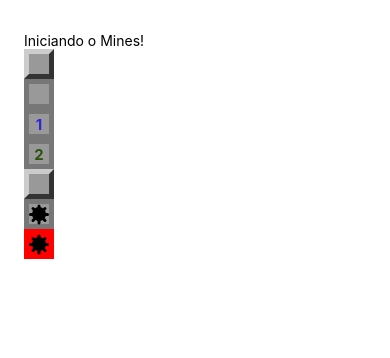
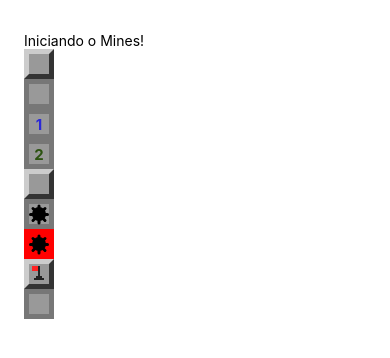
Before and after one commit to heitorado/react_mines, a React Native app: screen / in a window 390 px wide. Shown: the top 358 px of the page. Built offline with nearby package versions, Linux system fonts and the light colour scheme; what react-native would draw is missing.

Commit message:
Add Flag component

```diff
--- a/App.js
+++ b/App.js
@@ -42,6 +42,9 @@
                 <Field mined/>
                 <Field mined opened/>
                 <Field mined opened exploded/>
+                <Field flagged/>
+                <Field flagged opened/>
+
               </View>
             </View>
           </ScrollView>
--- a/src/components/Field.js
+++ b/src/components/Field.js
@@ -1,15 +1,17 @@
 import React from 'react';
 import { View, StyleSheet, Text } from 'react-native'
 import Mine from './Mine'
+import Flag from './Flag'
 import params from '../params'
 
 export default props => {
-  const { mined, opened, nearMines, exploded } = props
+  const { mined, opened, nearMines, exploded, flagged } = props
 
   const styleField = [styles.field]
   if(opened) styleField.push(styles.opened)
   if(exploded) styleField.push(styles.exploded)
-  if(styleField.length === 1) styleField.push(styles.regular)
+  if(flagged) styleField.push(styles.flagged)
+  if(!opened && !exploded) styleField.push(styles.regular)
 
   let color = null
   if(nearMines > 0){
@@ -27,6 +29,7 @@
         </Text> : false}
 
       {mined && opened ? <Mine/> : false}
+      {flagged && !opened ? <Flag /> : false}
     </View>
   )
 }
--- /dev/null
+++ b/src/components/Flag.js
@@ -0,0 +1,53 @@
+import React from 'react'
+import { View, StyleSheet } from 'react-native'
+
+export default props => {
+  return(
+    <View style={styles.container}>
+      <View style={styles.flagpole}/>
+      <View style={styles.flag}/>
+      <View style={styles.base1}/>
+      <View style={styles.base2}/>
+    </View>
+  )
+}
+
+const styles = StyleSheet.create({
+  container: {
+    marginTop: 2,
+  },
+
+  flagpole: {
+    position: 'absolute',
+    height: 14,
+    width: 2,
+    backgroundColor: '#222',
+    marginLeft: 9,
+  },
+
+  flag: {
+    position: 'absolute',
+    height: 5,
+    width: 6,
+    backgroundColor: '#F22',
+    marginLeft: 3,
+  },
+
+  base1: {
+    position: 'absolute',
+    height: 2,
+    width: 6,
+    backgroundColor: '#222',
+    marginLeft: 7,
+    marginTop: 10,
+  },
+
+  base2: {
+    position: 'absolute',
+    height: 2,
+    width: 10,
+    backgroundColor: '#222',
+    marginLeft: 5,
+    marginTop: 12,
+  },
+})
```
